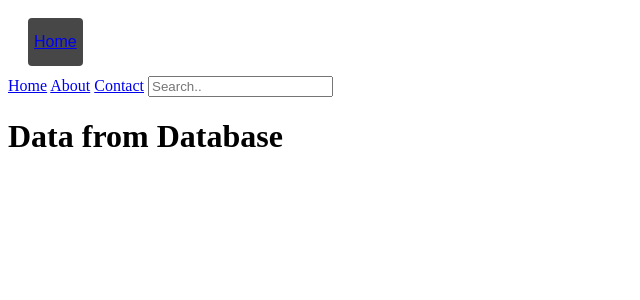
After one commit to AlexMak889/Flask_website, a Flask app: page /all_data in a window 1280 px wide. The commit adds this page. Shown: the top 300 px of the page, without its empty margins (0-640 px from the left). Run offline with Flask 3, Linux system fonts and the light colour scheme; data that the repository does not hold is empty.

Commit message:
fix add add html+css

```diff
--- a/app.py
+++ b/app.py
@@ -1,19 +1,21 @@
-from flask import Flask, render_template, request
+from flask import Flask, render_template, request, Response
 import db
 from datetime import timedelta
-import matplotlib.pyplot as plt
 import io
 import random
+import os
 import numpy as np
+import mariadb
+""" from matplotlib.figure import Figure
 from matplotlib.figure import Figure
-from flask import Flask, Response, request
 from matplotlib.backends.backend_agg import FigureCanvasAgg
 from matplotlib.backends.backend_svg import FigureCanvasSVG
 from matplotlib.backends.backend_agg import FigureCanvasAgg as FigureCanvas
 from matplotlib.figure import Figure
+import matplotlib.pyplot as plt """
 
-def graph(num_x_points=50):
-    """ Renders the plot on the fly."""
+""" def graph(num_x_points=50):
+    #Renders the plot on the fly.
     fig = Figure()
     axis = fig.add_subplot(1, 1, 1)
     x_points = range(num_x_points)
@@ -21,34 +23,60 @@ def graph(num_x_points=50):
 
     output = io.BytesIO()
     FigureCanvas(fig).print_png(output)
-    return render_template('temp_code_week.html', image=output.getvalue())
-
+    return plt
+ """
 app = Flask(__name__)
 
-@app.route('/', methods=['get'])
+@app.route('/')
 def index():
+    return render_template('index.html')
+
+@app.route('/all_data', methods=['get'])
+def data():
     conn = db.conn
     cur = conn.cursor()
     cur.execute("SELECT * FROM sensor_data")
     data = cur.fetchall()
-    cur.close()
-    conn.close()
+    #cur.close()
+    #conn.close()
     processed_data = []
     for row in data:
         formatted_row = list(row)
         formatted_row[2] = str(timedelta(seconds=row[2].seconds))
         processed_data.append(tuple(formatted_row))
 
-    return render_template('index.html', data=processed_data)
+    return render_template('all_data.html', data=processed_data)
 
 @app.route('/day', methods=['GET'])
 def index2():
-    plot = graph(num_x_points=50)
-    plot.savefig(os.path.join('static', 'images', 'plot.png'))
-    return render_template('day.html')
+    try:
+        conn = db.conn
+        cur = conn.cursor()
 
+        cur.execute("SELECT temp FROM sensor_data WHERE temp_date BETWEEN '2024-01-01' AND '2024-12-31' AND temp_time BETWEEN '12:00:00' AND '12:10:00'")
+        data_x = [item[0] for item in cur.fetchall()]
+
+        cur.execute("SELECT temp_date FROM sensor_data WHERE temp_date BETWEEN '2024-01-01' AND '2024-12-31' AND temp_time BETWEEN '12:00:00' AND '12:10:00'")
+        data_y = [item[0] for item in cur.fetchall()]
+
+        cur.close()  # Close the cursor
+        # Don't close the connection if you're using it elsewhere in your application
+
+        return render_template('day.html', data_x=data_x, data_y=data_y)
+    except mariadb.Error as e:
+        # Handle database errors
+        print(f"Error: {e}")
+        return "Database error occurred"
 if __name__ == '__main__':
     import webbrowser
 
     webbrowser.open("http://127.0.0.1:5000/")
     app.run(debug=True)
+
+
+"""     plt.plot(data_x, data_y)
+     plt.xlabel('Index')
+     plt.ylabel('Temperature')
+     plt.title(label="Sensor Data", fontsize=16, color="green")
+      plt.legend()
+      plt.show() """
--- a/raspberry pi .session.sql
+++ b/raspberry pi .session.sql
@@ -1,2 +1 @@
-
-SELECT * FROM sensor_data
+SELECT * FROM sensor_data WHERE device = 'raspberry_pi' OR temperature > 25;
--- /dev/null
+++ b/static/css/main.css
@@ -0,0 +1,43 @@
+.go-button {
+    background-color: rgb(71, 71, 71);
+    color: rgb(0, 0, 0)
+    border: none;
+
+    font-size: medium;
+    border-radius: 4px;
+    border: none;
+    cursor: pointer;
+    margin-right: 30px;
+    margin-left: 20px;
+    margin-bottom:10px;
+    margin-top:10px;
+    padding-top:15px;
+    padding-bottom:15px;
+    padding-right:10;
+    padding-left:10;
+    transition: opacity 0.15s;
+    transition: box-shadow 0.15
+}
+
+.go-button:hover {
+    opacity: 0.9;
+    box-shadow: 5px 5px 10px rgba(0, 0, 0, 0.25);
+
+}
+.go-button:active {
+    opacity: 0.5;
+
+}
+
+.button-text {
+    color: rgb(201, 201, 201);
+    text-decoration: none;
+}
+
+.index-main {
+    font-family: Arial;
+    font-weight: bold;
+    font-size: 18px;
+    width: 300px;
+
+}
--- /dev/null
+++ b/templates/all_data.html
@@ -0,0 +1,29 @@
+{% extends 'base.html' %}
+
+{% block head %}
+<link rel="stylesheet" href="{{ url_for('static', filename='css/all_data.css')}}">
+<title>all data</title>
+{% endblock %}
+
+{% block body %}
+<button class="go-button">
+    <a class="home-button-text"
+    href="http://127.0.0.1:5000">Home
+    </a>
+</button>
+<div class="search-bar-top">
+    <a class="active" href="#home">Home</a>
+    <a href="#about">About</a>
+    <a href="#contact">Contact</a>
+    <input type="text" placeholder="Search..">
+</div>
+<h1>Data from Database</h1>
+
+<ul>
+    {% for row in data %}
+        <li>{{ row }}</li>
+
+    {% endfor %}
+</ul>
+</div>
+{% endblock %}
```
Also changed, not shown: days.py (renamed from matplotlib_code.py, +1 -9 lines), one_day_code.py (added, +39 -0 lines), templates/day.html (+26 -4 lines), templates/index.html (+20 -8 lines), static/css/all_data.css (added), static/css/day.css (added), 1 other file.
